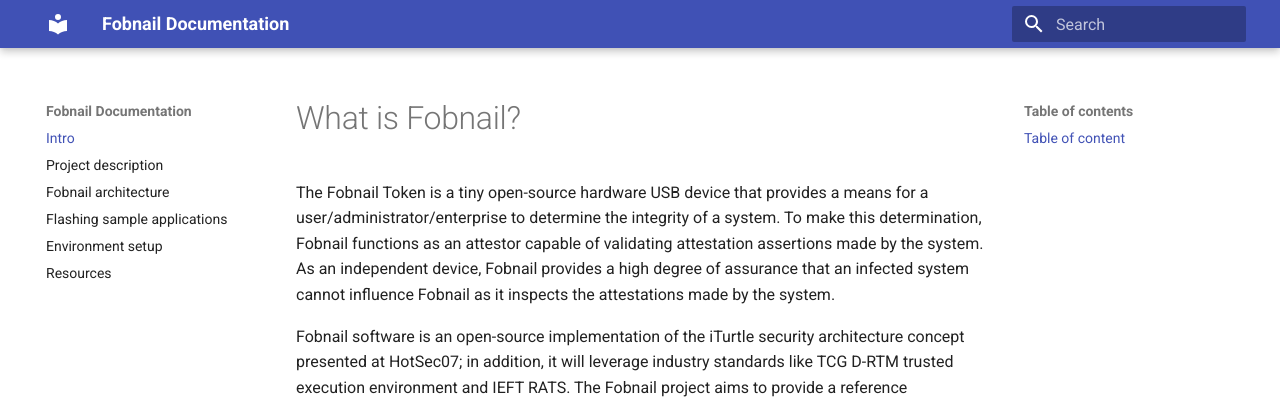
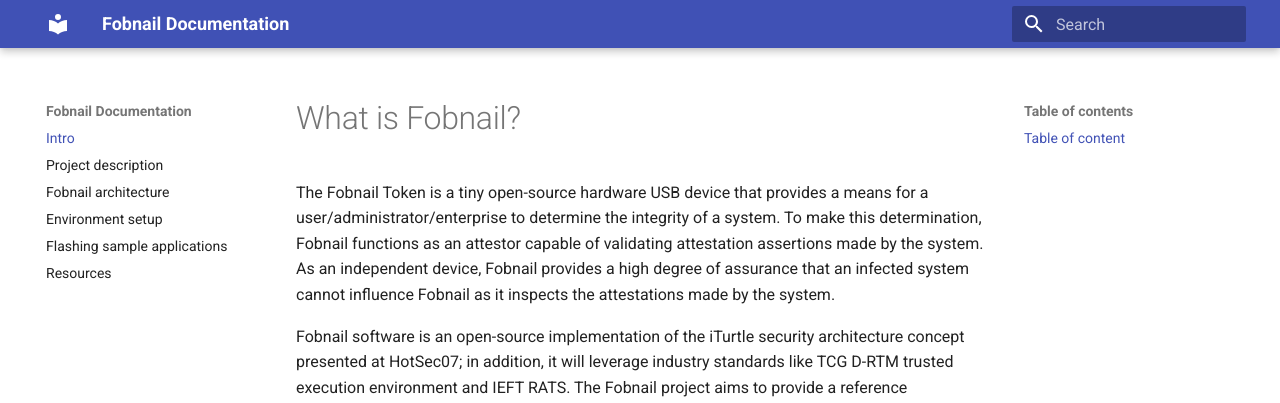
Before and after one commit to fobnail/docs, an MkDocs documentation site: the page built from docs/index.md, in a window 1280 px wide. Shown: the top 403 px of the page. Built offline with MkDocs 1.6.1 and Material for MkDocs 9.7.7, drawn with Linux system fonts in a browser that asks for light colours; part of the change alters nothing that is shown.

```diff
--- a/mkdocs.yml
+++ b/mkdocs.yml
@@ -15,6 +15,6 @@ nav:
     - 'Intro': index.md
     - 'Project description': description.md
     - 'Fobnail architecture': architecture.md
+    - 'Environment setup': environment.md
     - 'Flashing sample applications': flashing_samples.md
-    - 'Environment setup': environment.md
     - 'Resources': resources.md
```
